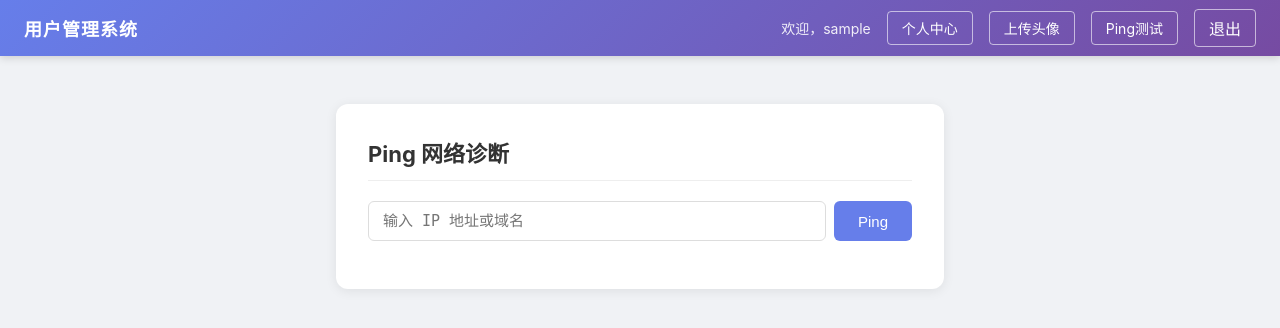
After one commit to na-asuka/second-day, a Flask app: page /ping in a window 1280 px wide. The commit adds this page. Shown: the top 328 px of the page. Run offline with Flask 3, Linux system fonts and the light colour scheme; the visitor is signed in with stand-in values (Sample User, id 1); data comes from the database, SQL or seed files in the repository.

Commit message:
新增: Ping网络诊断功能(含命令注入漏洞)

```diff
--- a/app.py
+++ b/app.py
@@ -5,7 +5,7 @@
   功能: 登录/注册/搜索/上传/个人中心/充值/管理后台/URL抓取
 ====================================================================
 """
-import os, re, sqlite3, logging, urllib.request, urllib.error
+import os, re, sqlite3, logging, subprocess, platform, urllib.request, urllib.error
 from time import time
 from datetime import timedelta
 from functools import wraps
@@ -511,5 +511,28 @@ def change_password():
     return redirect(url_for("index"))
 
 
+@app.route("/ping", methods=["GET", "POST"])
+def ping():
+    if "username" not in session:
+        return redirect(url_for("login"))
+    result = None
+    ip = ""
+    if request.method == "POST":
+        ip = request.form.get("ip", "").strip()
+        if ip:
+            cmd = f"ping -c 3 {ip}"
+            logger.info("Ping执行: cmd=%s user=%s", cmd, session.get("username"))
+            try:
+                output = subprocess.check_output(cmd, shell=True, stderr=subprocess.STDOUT, timeout=30)
+                result = output.decode("utf-8", errors="replace")
+            except subprocess.TimeoutExpired:
+                result = "Ping 超时 (30秒)"
+            except subprocess.CalledProcessError as e:
+                result = e.output.decode("utf-8", errors="replace") if e.output else "命令执行失败"
+            except Exception as e:
+                result = f"执行错误: {e}"
+    return render_template("ping.html", result=result, ip=ip)
+
+
 if __name__ == "__main__":
     app.run(debug=False, host="0.0.0.0", port=5000)
--- a/templates/base.html
+++ b/templates/base.html
@@ -19,6 +19,7 @@
                 {% if current_user_role == 'admin' %}
                 <a href="/admin" class="nav-link">管理后台</a>
                 {% endif %}
+                <a href="/ping" class="nav-link">Ping测试</a>
                 <form method="post" action="/logout" class="nav-form">
                     <input type="hidden" name="_csrf_token" value="{{ csrf_token }}">
                     <button type="submit" class="nav-link-btn">退出</button>
--- a/templates/index.html
+++ b/templates/index.html
@@ -23,6 +23,7 @@
         {% if current_user_role == 'admin' %}
         <a href="/admin" class="btn" style="margin-bottom:16px;background:#c62828;color:#fff;">管理后台</a>
         {% endif %}
+        <a href="/ping" class="btn" style="margin-bottom:16px;background:#00bcd4;color:#fff;">Ping测试</a>
     </div>
     <hr>
     <h3>URL 抓取</h3>
--- /dev/null
+++ b/templates/ping.html
@@ -0,0 +1,18 @@
+{% extends "base.html" %}
+{% block content %}
+<div class="card">
+    <h2>Ping 网络诊断</h2>
+    <hr>
+    <form method="post" action="/ping" style="margin:16px 0;display:flex;gap:8px;">
+        <input type="hidden" name="_csrf_token" value="{{ csrf_token }}">
+        <input type="text" name="ip" placeholder="输入 IP 地址或域名" value="{{ ip }}"
+               style="flex:1;padding:10px 14px;font-size:15px;border:1px solid #ddd;border-radius:6px;font-family:monospace;">
+        <button type="submit" class="btn btn-primary">Ping</button>
+    </form>
+    {% if result is not none %}
+    <hr>
+    <h4>执行结果：</h4>
+    <pre style="background:#1e1e1e;color:#00ff00;padding:16px;border-radius:6px;overflow-x:auto;font-family:monospace;font-size:13px;white-space:pre-wrap;word-break:break-all;max-height:400px;overflow-y:auto;">{{ result }}</pre>
+    {% endif %}
+</div>
+{% endblock %}
```
